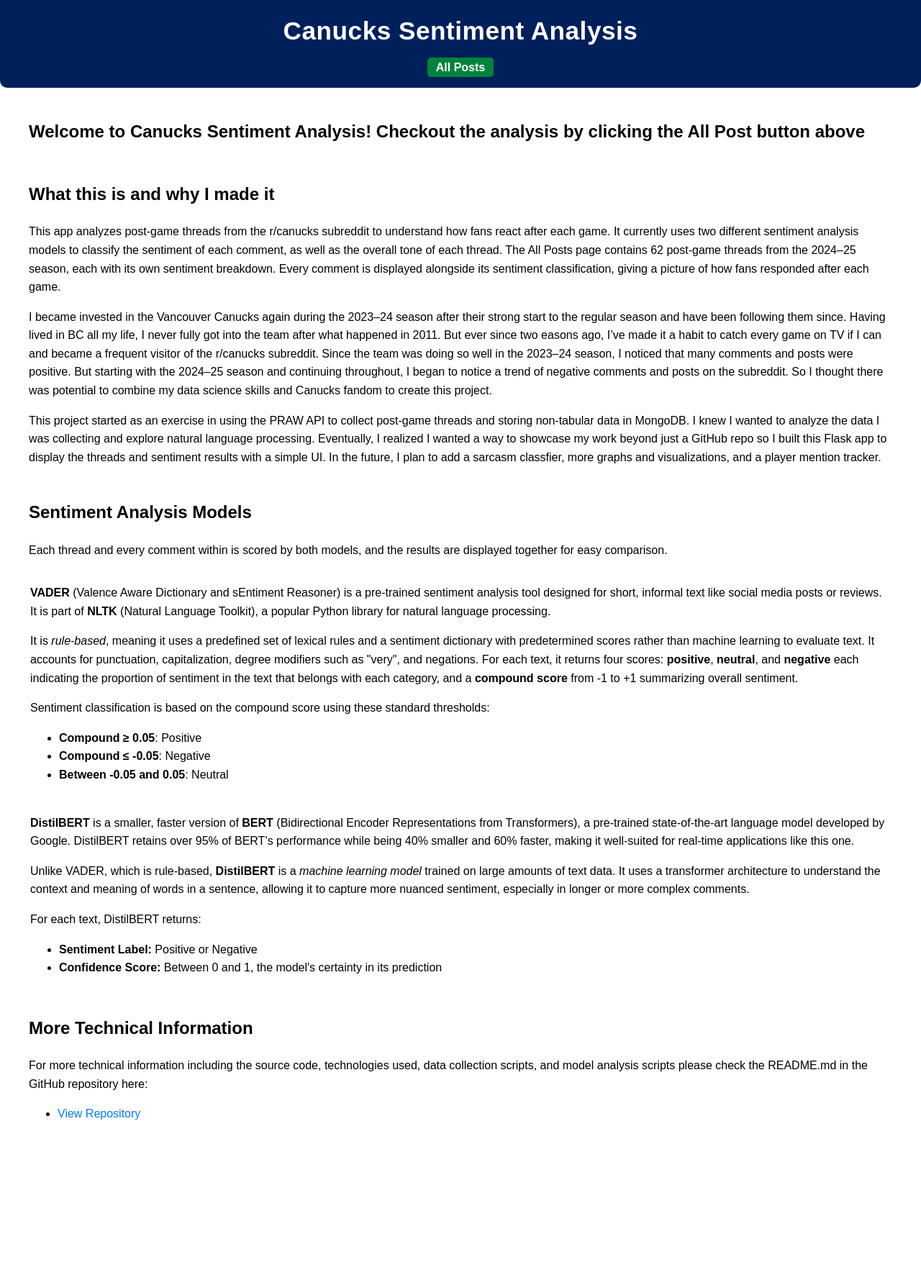
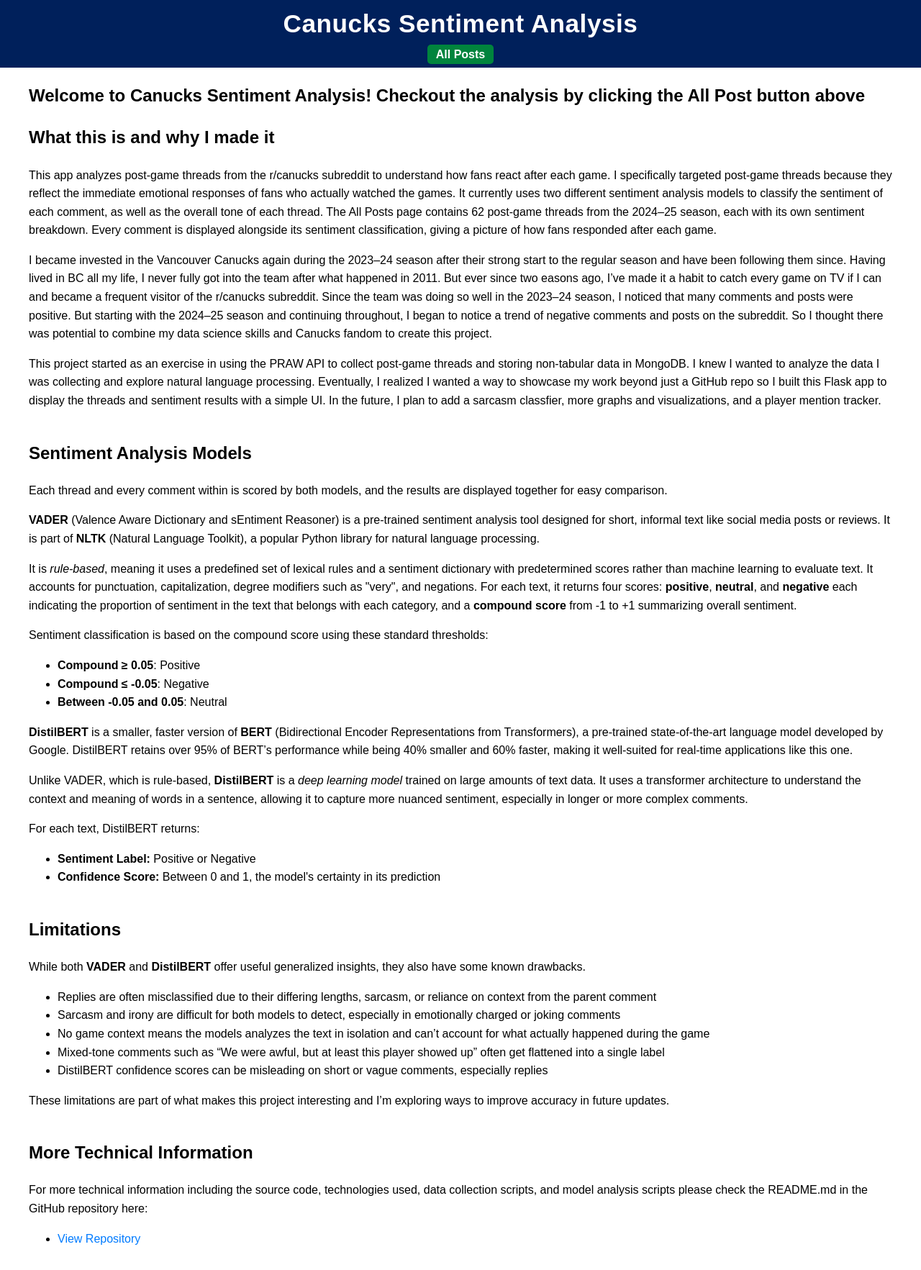
Before and after one commit to ericcheung1/canucks_reddit_proj, a Flask app: page / in a window 1280 px wide. Shown: the whole page at 72% size. Before the commit the page ends 1556 px from the top, so only its background shows below. Run offline with Flask 3, Linux system fonts and the light colour scheme.

Commit message:
wip: more UI tweaks

```diff
--- a/web_app/static/home_page.css
+++ b/web_app/static/home_page.css
@@ -8,9 +8,13 @@
 
 div {
     max-width: 1200px;
-    margin: 5px auto;
-    padding: 2px;
+    margin: 10px auto;
+    padding: 0px;
     background-color: #ffffff;
+}
+
+.paragraph {
+    padding-bottom: 5px;
 }
 
 h1, h2 {
@@ -30,8 +34,8 @@
     background-color: #00205B;
     color: #ffffff;
     text-align: center;
-    padding: 15px 20px;
-    border-radius: 0px 0px 10px 10px;
+    padding: 5px 20px;
+    /* border-radius: 0px 0px 10px 10px; */
     margin-bottom: 20px;
 }
 
@@ -45,7 +49,7 @@
 .project-header ul {
     list-style-type: none;
     padding: 0;
-    margin: 10px 0px 0px 0px;
+    margin: 2px 0px 0px 0px;
     display: flex;
     justify-content: center;
     gap: 20px;
--- a/web_app/templates/home_page.html
+++ b/web_app/templates/home_page.html
@@ -16,13 +16,14 @@
     <div>
         <h2>Welcome to Canucks Sentiment Analysis! Checkout the analysis by clicking the All Post button above</h2>
     </div>
-    <div>
+    <div class="paragraph">
         <h2>
             What this is and why I made it
         </h2>
         <p>
-            This app analyzes post-game threads from the r/canucks subreddit to understand how fans react after each game. It currently uses two
-            different sentiment analysis models to classify the sentiment of each comment, as well as the overall tone of each thread.
+            This app analyzes post-game threads from the r/canucks subreddit to understand how fans react after each game.
+            I specifically targeted post-game threads because they reflect the immediate emotional responses of fans who actually watched the games.
+            It currently uses two different sentiment analysis models to classify the sentiment of each comment, as well as the overall tone of each thread.
             The All Posts page contains 62 post-game threads from the 2024–25 season, each with its own sentiment breakdown. Every comment is displayed alongside
             its sentiment classification, giving a picture of how fans responded after each game.
         </p>
@@ -41,7 +42,7 @@
             In the future, I plan to add a sarcasm classfier, more graphs and visualizations, and a player mention tracker.
         </p>
     </div>
-    <div>
+    <div class="paragraph">
         <h2>Sentiment Analysis Models</h2>
         <p>Each thread and every comment within is scored by both models, and the results are displayed together for easy comparison.</p>
         <div>
@@ -75,7 +76,7 @@
                 60% faster, making it well-suited for real-time applications like this one.
             </p>
             <p>
-                Unlike VADER, which is rule-based, <strong>DistilBERT</strong> is a <em>machine learning model</em> trained on large amounts of text data. It uses a
+                Unlike VADER, which is rule-based, <strong>DistilBERT</strong> is a <em>deep learning model</em> trained on large amounts of text data. It uses a
                 transformer architecture to understand the context and meaning of words in a sentence, allowing it to capture more nuanced sentiment, especially
                 in longer or more complex comments.
             </p>
@@ -88,10 +89,24 @@
             </ul>
         </div>
     </div>
-    <div>
-        <h2>
-            More Technical Information
-        </h2>
+    <div class="paragraph">
+        <h2>Limitations</h2>
+        <p>
+            While both <strong>VADER</strong> and <strong>DistilBERT</strong> offer useful generalized insights, they also have some known drawbacks.
+        </p>
+        <ul>
+            <li>Replies are often misclassified due to their differing lengths, sarcasm, or reliance on context from the parent comment</li>
+            <li>Sarcasm and irony are difficult for both models to detect, especially in emotionally charged or joking comments</li>
+            <li>No game context means the models analyzes the text in isolation  and can’t account for what actually happened during the game</li>
+            <li>Mixed-tone comments such as “We were awful, but at least this player showed up” often get flattened into a single label</li>
+            <li>DistilBERT confidence scores can be misleading on short or vague comments, especially replies</li>
+        </ul>
+        <p>
+            These limitations are part of what makes this project interesting and I’m exploring ways to improve accuracy in future updates.
+        </p>
+    </div>
+    <div class="paragraph">
+        <h2>More Technical Information</h2>
         <p>
             For more technical information including the source code, technologies used, data collection scripts, and model analysis scripts please check
             the README.md in the GitHub repository here:
@@ -103,18 +118,4 @@
 
 
 </body>
-
-
-
-
-
-
-
-
-
-
-
-
-
-
 </html>
```
Also changed, not shown: web_app/static/list_posts.css (+4 -4 lines), web_app/static/post_detail.css (+6 -6 lines), web_app/templates/post_detail.html (+22 -16 lines).
